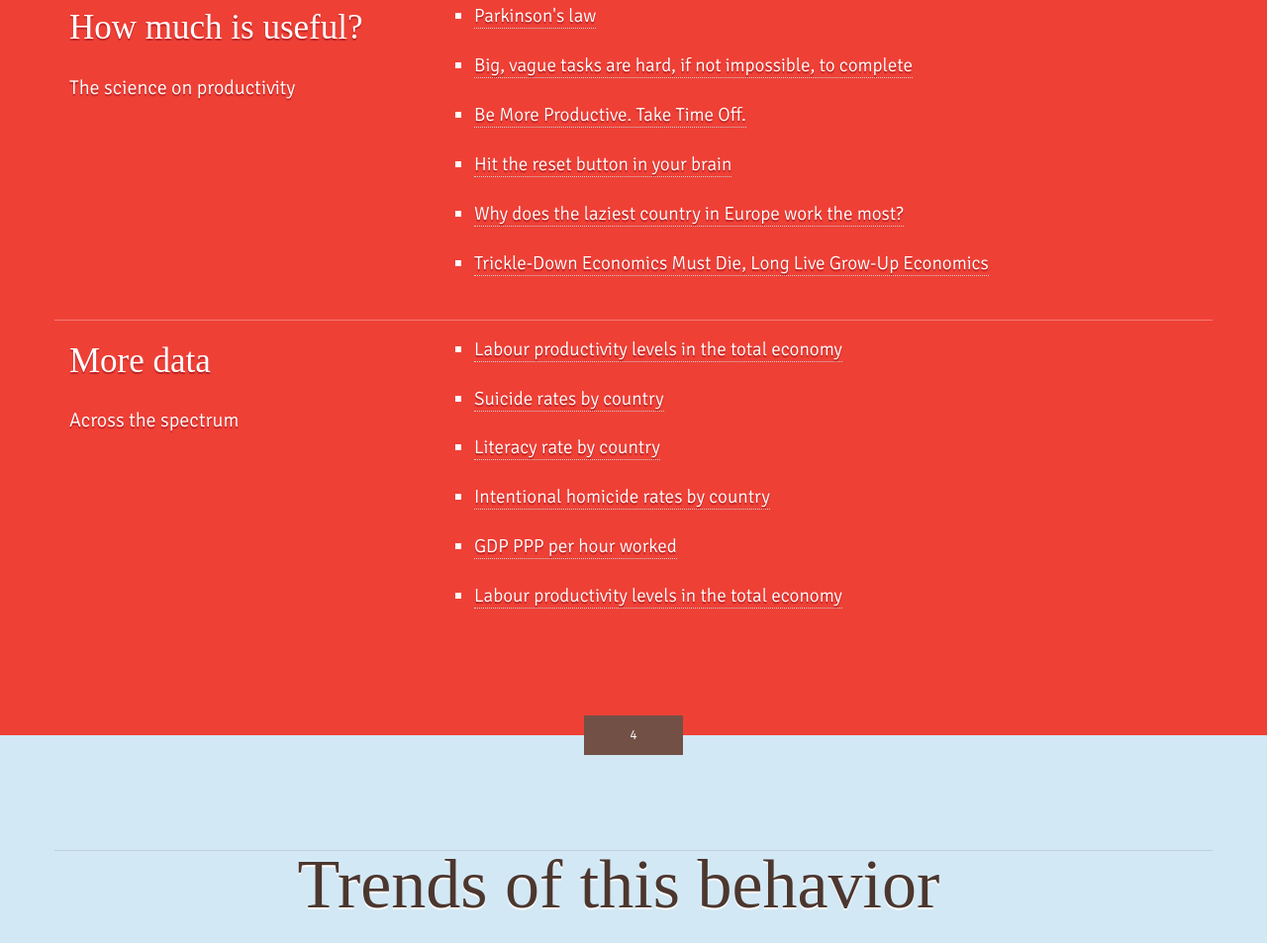
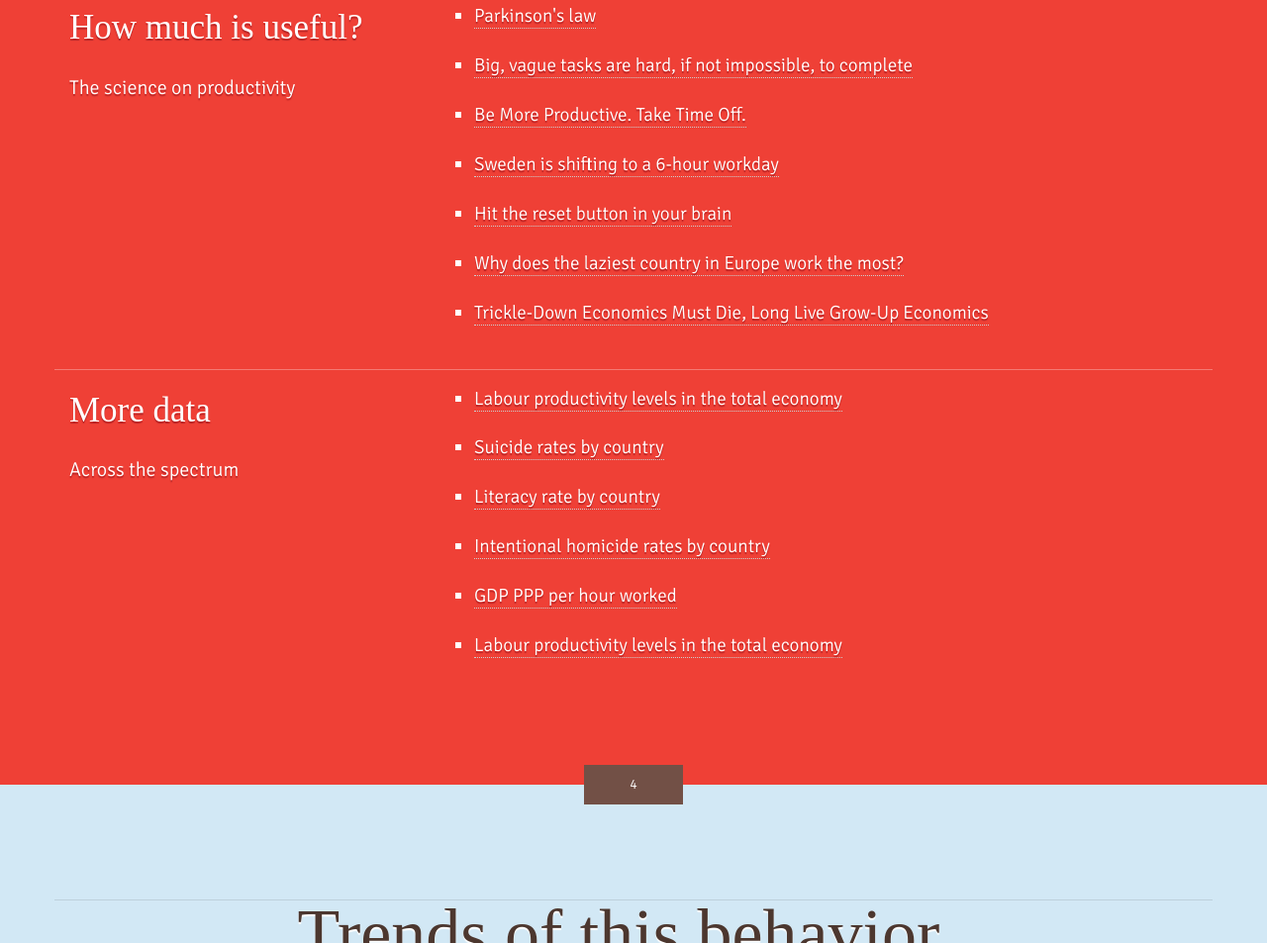
Before and after one commit to christabor/overworked, a plain HTML site: page index.html in a window 1280 px wide. Shown: the part 4932-5885 px from the top of the page at 99% size. Drawn offline with nearby package versions, Linux system fonts and the light colour scheme; a web font is replaced by a local one.

Commit message:
Add new link

```diff
--- a/index.html
+++ b/index.html
@@ -246,6 +246,9 @@
                         </li>
                         <li>
                             <a target="_blank" href="http://www.nytimes.com/2012/08/19/opinion/sunday/be-more-productive-shorten-the-workweek.html">Be More Productive. Take Time Off.</a>
+                        </li>
+                        <li>
+                            <a target="_blank" href="http://www.sciencealert.com/sweden-is-shifting-to-a-6-hour-workday">Sweden is shifting to a 6-hour workday</a>
                         </li>
                         <li>
                             <a target="_blank" href="http://mobile.nytimes.com/2014/08/10/opinion/sunday/hit-the-reset-button-in-your-brain.html?referrer">Hit the reset button in your brain</a>
```
